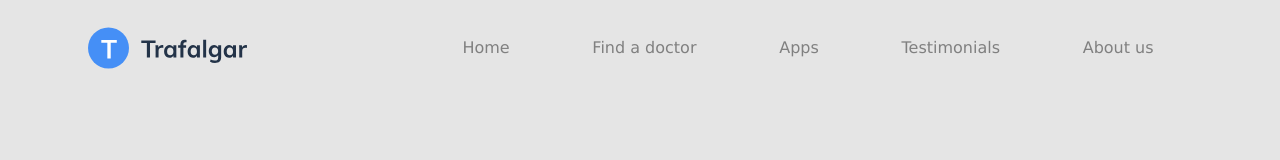
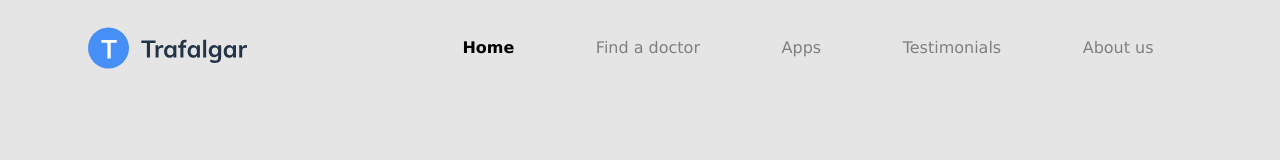
Before and after one commit to matheustkaczyk/trafalgar-landing-page, a React (Vite) app: page / in a window 1280 px wide. Shown: the top 160 px of the page. Built offline with nearby package versions, Linux system fonts and the light colour scheme.

Commit message:
feat: detalhe no home, deixando coloracao diferente

```diff
--- a/src/App.scss
+++ b/src/App.scss
@@ -18,6 +18,11 @@ header {
       justify-content: space-between;
       list-style: none;
 
+      .home {
+        color: black;
+        font-weight: bolder;
+      }
+
       li {
         padding: 5%;
       }
--- a/src/components/Header/index.jsx
+++ b/src/components/Header/index.jsx
@@ -7,7 +7,7 @@ const Header = () => {
       <img src={Logo} alt="logo" />
       <nav>
         <ul>
-          <li>Home</li>
+          <li className='home'>Home</li>
           <li>Find a doctor</li>
           <li>Apps</li>
           <li>Testimonials</li>
```
